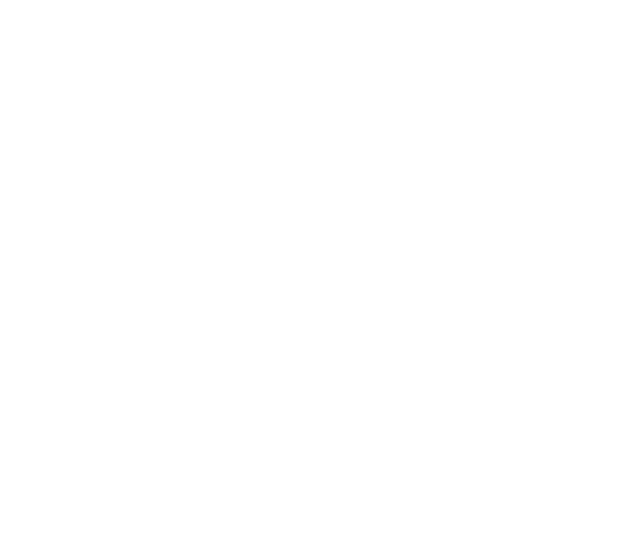
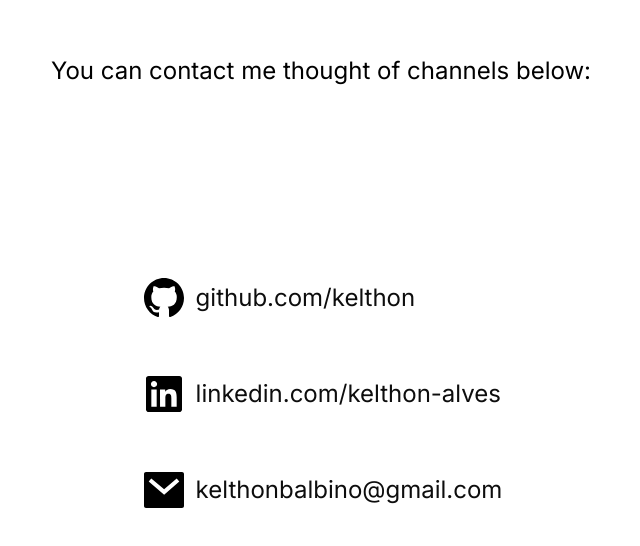
Before and after one commit to kelthon/kelthon.github.io, a React (Vite) app: page / in a window 1280 px wide. Shown: the part 1698-2244 px from the top of the page, without its empty margins (319-959 px from the left). Before the commit the page ends 1600 px from the top, so only its background shows below. Built offline with nearby package versions, Linux system fonts and the light colour scheme.

Commit message:
feat: added contact-me page

```diff
--- a/src/App.tsx
+++ b/src/App.tsx
@@ -8,6 +8,7 @@
 import { ColorScheme, Language } from '@utils/properties';
 import { useState } from 'react';
 import './App.css';
+import ContactMe from '@pages/ContactMe/ContactMe';
 
 function App() {
   const [theme, setTheme] = useState<ColorScheme>(ColorScheme.Light);
@@ -30,6 +31,9 @@
           <div className="container">
             <Projects />
           </div>
+          <div className="container">
+            <ContactMe />
+          </div>
         </main>
       </LanguageProvider>
     </ThemeProvider>
--- /dev/null
+++ b/src/pages/ContactMe/ContactMe.css
@@ -0,0 +1,57 @@
+section#contact-me {
+  height: 100%;
+  padding-inline: 2rem;
+  display: flex;
+  flex-direction: column;
+  align-items: center;
+  justify-content: end;
+}
+
+section#contact-me > h2 {
+  font-weight: 400;
+  font-size: 1.5rem;
+  vertical-align: center;
+}
+
+section#contact-me > div.container {
+  flex: 0.8;
+  display: flex;
+  flex-direction: column;
+  align-items: center;
+  justify-content: center;
+}
+
+section#contact-me > div.container > div.contact-list {
+  flex: 1;
+  display: flex;
+  flex-direction: column;
+  justify-content: center;
+  gap: 3rem;
+}
+
+section#contact-me > div.container > div.contact-list > p.wrapper {
+  display: flex;
+  align-items: center;
+  justify-content: start;
+  gap: 0.5rem;
+}
+
+section#contact-me > div.container > div.contact-list > p.wrapper > a {
+  color: var(--text-color);
+  text-decoration: none;
+  font-family: Inter;
+  font-size: 1.5rem;
+}
+
+section#contact-me > div.container > div.contact-list > p.wrapper > svg {
+  width: 3rem;
+  height: 3rem;
+}
+
+section#contact-me
+  > div.container
+  > div.contact-list
+  > p.wrapper:hover
+  > :is(svg, a) {
+  color: var(--secondary-color);
+}
--- /dev/null
+++ b/src/pages/ContactMe/ContactMe.tsx
@@ -0,0 +1,33 @@
+import { RiGithubFill, RiLinkedinBoxFill, RiMailFill } from '@remixicon/react';
+import './ContactMe.css';
+
+function ContactMe(): JSX.Element {
+  return (
+    <section id="contact-me">
+      <h2>You can contact me thought of channels below:</h2>
+
+      <div className="container">
+        <div className="contact-list">
+          <p className="wrapper">
+            <RiGithubFill />
+            <a href="https://github.com/kelthon">github.com/kelthon</a>
+          </p>
+          <p className="wrapper">
+            <RiLinkedinBoxFill />
+            <a href="https://linkedin.com/kelthon-alves">
+              linkedin.com/kelthon-alves
+            </a>
+          </p>
+          <p className="wrapper">
+            <RiMailFill />
+            <a href="mailto:kelthonbalbino@gmail.com">
+              kelthonbalbino@gmail.com
+            </a>
+          </p>
+        </div>
+      </div>
+    </section>
+  );
+}
+
+export default ContactMe;
```
